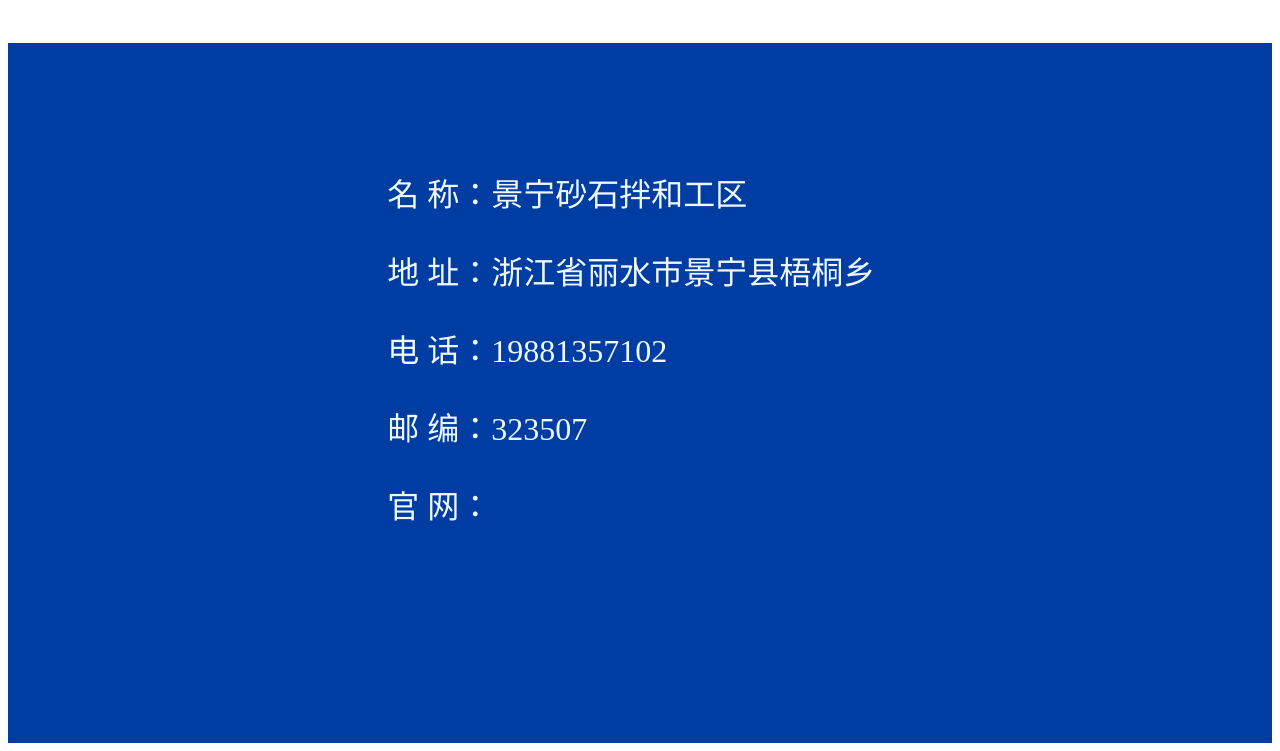
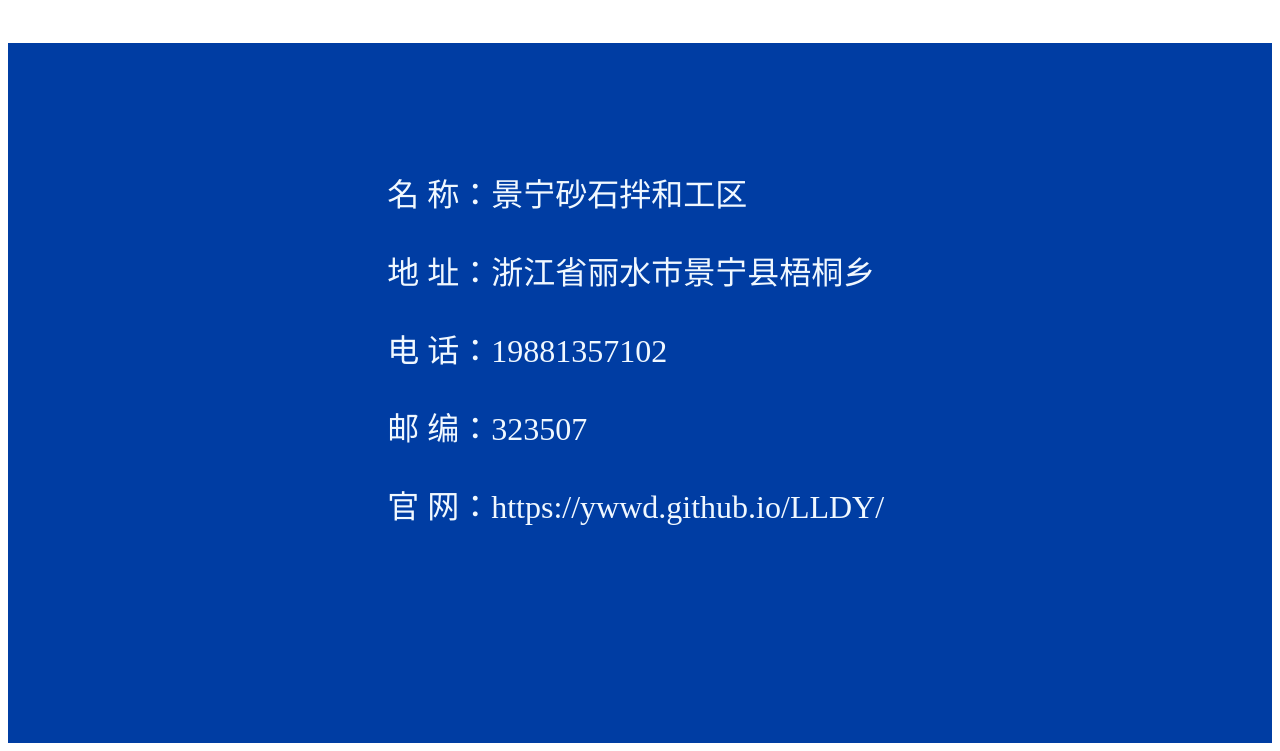
Before and after one commit to ywwd/LLDY, a plain HTML site: page index.html in a window 1280 px wide. Shown: the part 86-837 px from the top of the page. Drawn offline with Linux system fonts and the light colour scheme.

Commit message:
Add files via upload

```diff
--- a/index.html
+++ b/index.html
@@ -15,7 +15,7 @@
         <p style="padding-left: 30%;">地 址：浙江省丽水市景宁县梧桐乡</p>
         <p style="padding-left: 30%;">电 话：19881357102</p>
         <p style="padding-left: 30%;">邮 编：323507</p>
-        <p style="padding-left: 30%;">官 网：</p>
+        <p style="padding-left: 30%;">官 网：https://ywwd.github.io/LLDY/</p>
     </div>
 </body>
 </html>
```
